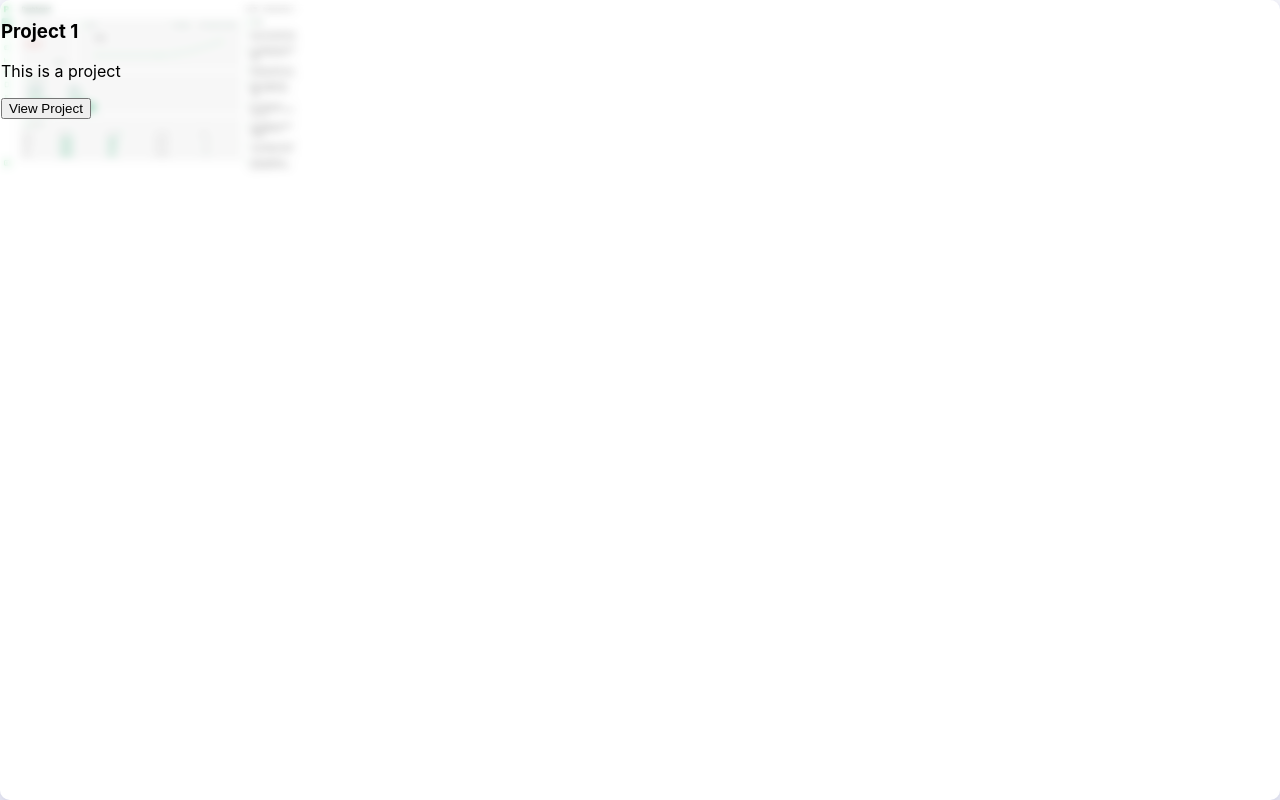
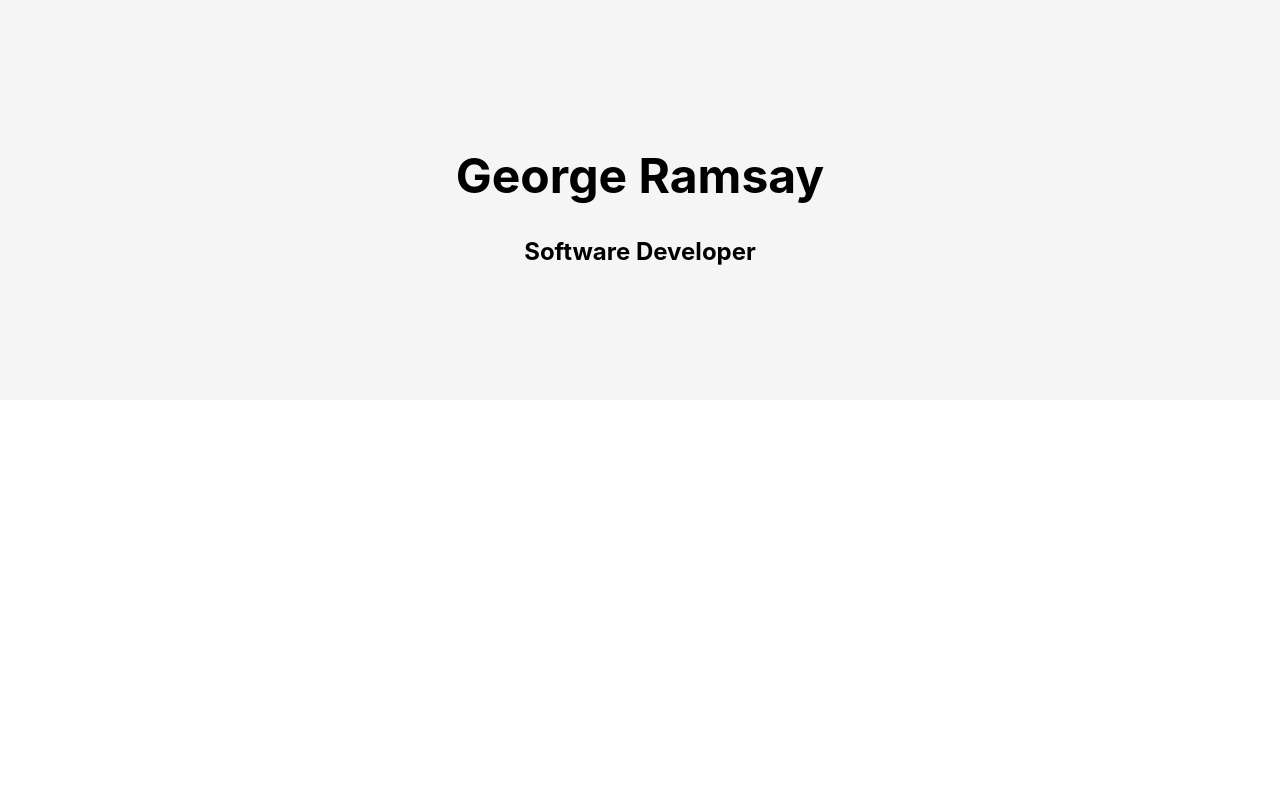
Before and after one commit to GeorgeRamsay/Portfolio-Website, a React (Create React App) app in the folder my-portfolio/: page / in a window 1280 px wide. Built offline with nearby package versions, Linux system fonts and the light colour scheme.

Commit message:
header start point

```diff
--- a/my-portfolio/src/components/cards/projectCard/projectCard.module.css
+++ b/my-portfolio/src/components/cards/projectCard/projectCard.module.css
@@ -13,7 +13,6 @@
     width: 100%;
 }
 .cardCover{
-    position: absolute;
     top: 0;
     left: 0;
     right: 0;
--- a/my-portfolio/src/components/content/landingContent/landingContent.jsx
+++ b/my-portfolio/src/components/content/landingContent/landingContent.jsx
@@ -1,18 +1,23 @@
 import React from 'react';
 import PPDashboard from '../../../assets/images/projectImages/PP Dashboard.png'
+import LandingHeader from '../../sections/landingHeader/landingHeader'
+import ProjectCard from '../../cards/projectCard/projectCard';
 
-import ProjectCard from '../../cards/projectCard/projectCard';
 
 export const LandingContent = () => {
 
     return (
         <div>
 
-            <ProjectCard
+            <LandingHeader/>
+            {/* <ProjectCard
                 image={PPDashboard}
-                title="Project 1"
-                text="This is a project"
-                link="/project1"/>
+                title='Parkinsons Pulse'
+                text=''
+                link=''
+
+            /> */}
+
 
         </div>
     )
--- /dev/null
+++ b/my-portfolio/src/components/sections/landingHeader/landingHeader.js
@@ -0,0 +1,17 @@
+import React from "react";
+import style from "./landingHeader.module.css";
+
+const LandingHeader = () => {
+
+    return (
+        <div className={style.headerContainer}>
+            <div className={style.headerContent}>
+                <div className={style.headerText}>
+                    <h1 className={style.name}> George Ramsay</h1>
+                    <h2> Software Developer</h2>
+                </div>
+            </div>
+        </div>
+    );
+    }
+export default LandingHeader;
--- /dev/null
+++ b/my-portfolio/src/components/sections/landingHeader/landingHeader.module.css
@@ -0,0 +1,27 @@
+.headerContainer{
+    display: flex;
+    justify-content: center;
+    align-items: center;
+    height: 50vh;
+
+}
+.headerContent{
+    display:flex;
+    justify-content: center;
+    align-items: center;
+    text-align: center;
+    background-color: var(--primary-color);
+
+    width: 100%;
+    height: 100%;
+}
+.name{
+    display: block;
+    font-size: 3rem;
+    font-weight: 700;
+
+}
+
+.headerText{
+
+}
--- a/my-portfolio/src/index.css
+++ b/my-portfolio/src/index.css
@@ -11,3 +11,9 @@ code {
   font-family: source-code-pro, Menlo, Monaco, Consolas, 'Courier New',
     monospace;
 }
+
+:root{
+  --primary-color: #f5f5f5;
+  --secondary-color: #f5f5f5;
+
+}
--- a/my-portfolio/src/pages/landingPage.jsx
+++ b/my-portfolio/src/pages/landingPage.jsx
@@ -1,4 +1,5 @@
 import { LandingContent } from "../components/content/landingContent/landingContent";
+
 import React from 'react';
 
 function LandingPage() {
```
Also changed, not shown: my-portfolio/src/components/navBar/navBar.js (added).
